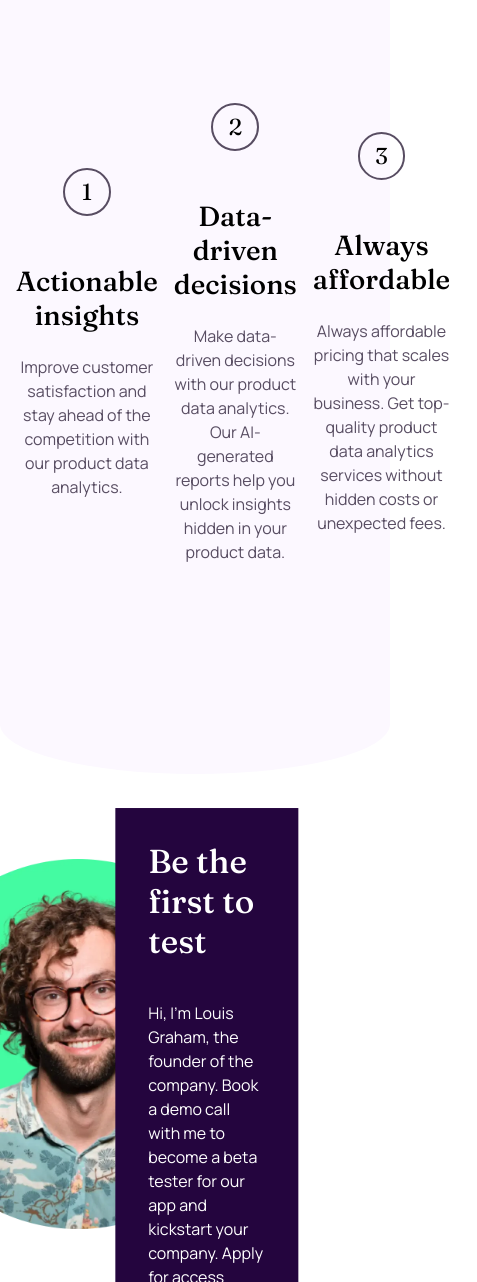
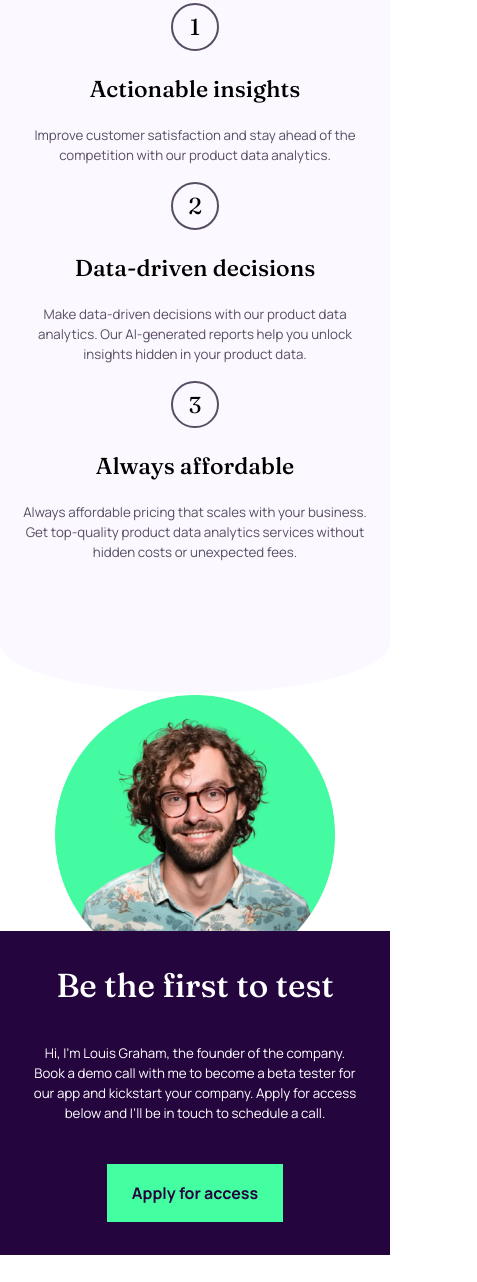
Before and after one commit to PIQON/WorkITLandingPage, a plain HTML site: page index.html in a window 390 px wide. Shown: the part 718-2000 px from the top of the page, 477 px wide, since content can reach past the window. Drawn offline with Linux system fonts and the light colour scheme.

Commit message:
Work with CSS
Styling a project on mobile/tablet.

```diff
--- a/index.html
+++ b/index.html
@@ -61,33 +61,40 @@
               <div class="offert__number">
                 <span>1</span>
               </div>
+
+              <div class="offert__typography">
                 <h2 class="heading__secondary">Actionable insights</h2>
                 <p class="description">
-                Improve customer satisfaction and stay ahead of the competition
-                with our product data analytics.
+                  Improve customer satisfaction and stay ahead of the
+                  competition with our product data analytics.
                 </p>
+              </div>
             </div>
             <div class="offert">
               <div class="offert__number">
                 <span>2</span>
               </div>
+              <div class="offert__typography">
                 <h2 class="heading__secondary">Data-driven decisions</h2>
                 <p class="description">
-                Make data-driven decisions with our product data analytics. Our
-                AI-generated reports help you unlock insights hidden in your
-                product data.
+                  Make data-driven decisions with our product data analytics.
+                  Our AI-generated reports help you unlock insights hidden in
+                  your product data.
                 </p>
+              </div>
             </div>
             <div class="offert">
               <div class="offert__number">
                 <span>3</span>
               </div>
+              <div class="offert__typography">
                 <h2 class="heading__secondary">Always affordable</h2>
                 <p class="description">
                   Always affordable pricing that scales with your business. Get
-                top-quality product data analytics services without hidden costs
-                or unexpected fees.
+                  top-quality product data analytics services without hidden
+                  costs or unexpected fees.
                 </p>
+              </div>
             </div>
           </div>
         </div>
--- a/style/style.css
+++ b/style/style.css
@@ -53,7 +53,6 @@ body {
 .heading__secondary {
   font-size: 1.728rem;
   margin-bottom: 1.44rem;
-  color: var(--clr-primary-400);
 }
 
 .heading__third {
@@ -255,3 +254,92 @@ body {
 .logo:hover {
   transform: scale(1.1);
 }
+
+@media (max-width: 65.625rem) {
+  .heading__secondary {
+    font-size: 1.44rem;
+  }
+  .description {
+    font-size: 0.833rem;
+  }
+}
+
+@media (max-width: 55.625rem) {
+  .section-offerts .wrapper {
+    max-width: 40rem;
+  }
+
+  .section-offerts {
+    padding-bottom: 5rem;
+  }
+
+  .offerts {
+    flex-direction: column;
+    align-items: flex-start;
+  }
+  .offert {
+    flex-direction: row;
+    text-align: left;
+    gap: 1.44rem;
+  }
+
+  .offert__number {
+    margin-bottom: 0;
+    aspect-ratio: 1/1;
+  }
+
+  .founder__image {
+    max-width: 280px;
+    left: 30%;
+  }
+
+  .contact__information {
+    left: 60%;
+    top: 75%;
+    min-width: 400px;
+  }
+}
+
+@media (max-width: 38.75rem) {
+  .heading__primary {
+    font-size: 2.488rem;
+  }
+
+  .decorative {
+    display: none;
+  }
+
+  .image {
+    width: 100%;
+    top: 120%;
+  }
+
+  .section-offerts {
+    padding: 15rem 0 5rem;
+  }
+
+  .offert {
+    flex-direction: column;
+    text-align: center;
+    gap: 1.44rem;
+  }
+
+  .founder__image {
+    top: 30%;
+    left: 50%;
+  }
+
+  .contact__information {
+    align-items: center;
+    min-width: auto;
+    left: 0;
+    top: 45%;
+    width: 100%;
+    transform: translate(0);
+    text-align: center;
+  }
+
+  .footer {
+    padding: 5rem 0;
+  }
+}
```
Lines whose indentation alone changed are shown as unchanged.
